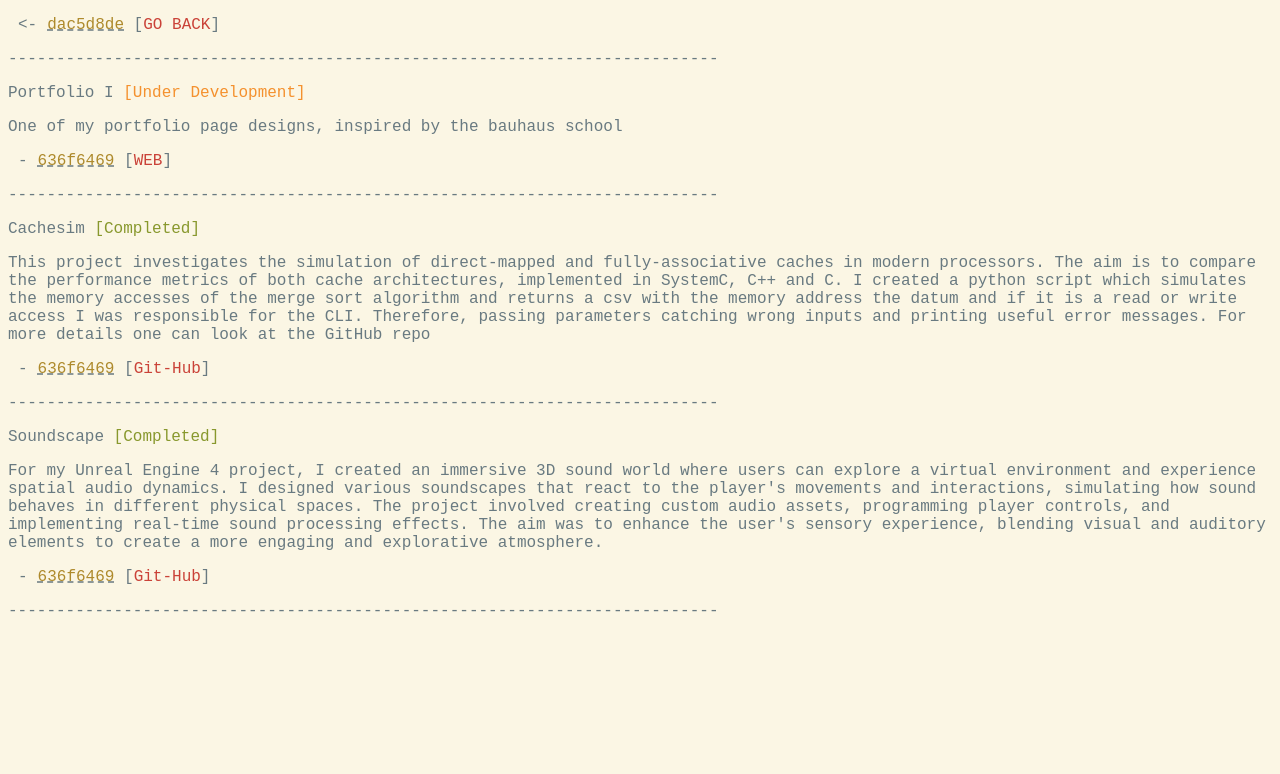
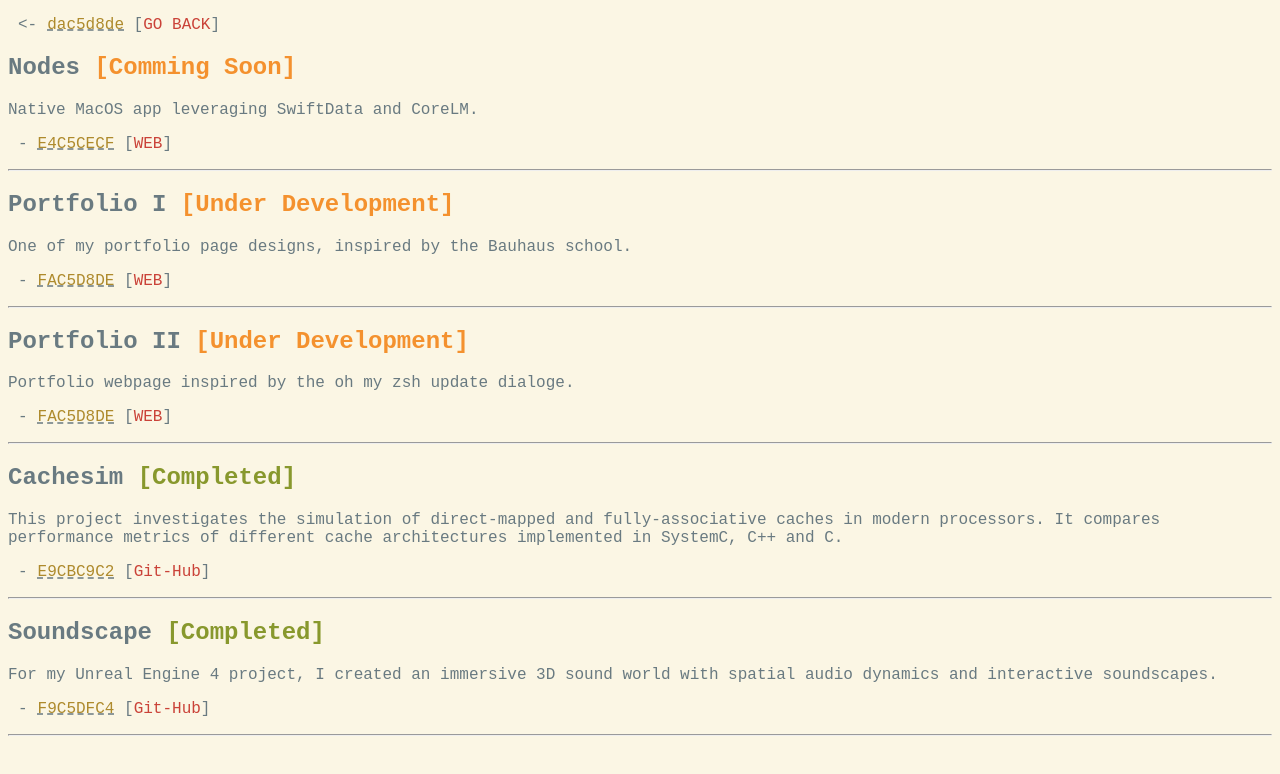
Before and after one commit to Nicolas-Py/portfolio-m, a plain HTML site: page coding.html in a window 1280 px wide. Drawn offline with Linux system fonts and the light colour scheme.

Commit message:
Pull data from json and add new projects  [js, content]

```diff
--- a/coding.html
+++ b/coding.html
@@ -8,18 +8,24 @@
 </head>
 <body>
 <p><span class="dash"><-</span><a href="/portfolio-m/" class="hex">dac5d8de</a> [<span class="page-name">GO BACK</span>]</p>
-<p>--------------------------------------------------------------------------</p>
-<p>Portfolio I<span class="page-name orange"> [Under Development]</span></p>
-<p>One of my portfolio page designs, inspired by the bauhaus school</p>
-<p><span class="dash">-</span><a target="_blank" rel="noopener noreferrer" href="https://nicolas-py.github.io/portfolio-b/" class="hex">636f6469</a> [<span class="page-name">WEB</span>]</p>
-<p>--------------------------------------------------------------------------</p>
-<p>Cachesim<span class="page-name green"> [Completed]</span></p>
-<p>This project investigates the simulation of direct-mapped and fully-associative caches in modern processors. The aim is to compare the performance metrics of both cache architectures, implemented in SystemC, C++ and C. I created a python script which simulates the memory accesses of the merge sort algorithm and returns a csv with the memory address the datum and if it is a read or write access I was responsible for the CLI. Therefore, passing parameters catching wrong inputs and printing useful error messages. For more details one can look at the GitHub repo</p>
-<p><span class="dash">-</span><a target="_blank" rel="noopener noreferrer" href="https://github.com/Nicolas-Py/system-c-gra-project" class="hex">636f6469</a> [<span class="page-name">Git-Hub</span>]</p>
-<p>--------------------------------------------------------------------------</p>
-<p>Soundscape<span class="page-name green"> [Completed]</span></p>
-<p>For my Unreal Engine 4 project, I created an immersive 3D sound world where users can explore a virtual environment and experience spatial audio dynamics. I designed various soundscapes that react to the player's movements and interactions, simulating how sound behaves in different physical spaces. The project involved creating custom audio assets, programming player controls, and implementing real-time sound processing effects. The aim was to enhance the user's sensory experience, blending visual and auditory elements to create a more engaging and explorative atmosphere.</p>
-<p><span class="dash">-</span><a target="_blank" rel="noopener noreferrer" href="https://github.com/Nicolas-Py/ParaboxUnrealProject" class="hex">636f6469</a> [<span class="page-name">Git-Hub</span>]</p>
-<p>--------------------------------------------------------------------------</p>
+<div id="projects-container"></div>
+<script>
+  fetch('projects.json')
+    .then(response => response.json())
+    .then(projects => {
+      const container = document.getElementById('projects-container');
+      projects.forEach(project => {
+        const projectSection = document.createElement('section');
+        projectSection.innerHTML = `
+            <h2>${project.title} <span class="page-name ${project.status === 'Completed' ? 'green' : 'orange'}">[${project.status}]</span></h2>
+            <p>${project.description}</p>
+            <p><span class="dash">-</span><a target="_blank" rel="noopener noreferrer" href=[${project.link.url}] class="hex">${project.link.hex}</a> [<span class="page-name">${project.link.label}</span>]</p>
+            <hr>
+        `;
+        container.appendChild(projectSection);
+      });
+    })
+    .catch(error => console.error('Error loading projects:', error));
+</script>
 </body>
 </html>
--- /dev/null
+++ b/projects.json
@@ -0,0 +1,52 @@
+[
+    {
+        "title": "Nodes",
+        "status": "Comming Soon",
+        "description": "Native MacOS app leveraging SwiftData and CoreLM.",
+        "link": {
+            "url": "https://nicolas-py.github.io/nodes-web/",
+            "label": "WEB",
+            "hex": "E4C5CECF"
+        }
+    },
+    {
+        "title": "Portfolio I",
+        "status": "Under Development",
+        "description": "One of my portfolio page designs, inspired by the Bauhaus school.",
+        "link": {
+            "url": "https://nicolas-py.github.io/portfolio-b/",
+            "label": "WEB",
+            "hex": "FAC5D8DE"
+        }
+    },
+    {
+        "title": "Portfolio II",
+        "status": "Under Development",
+        "description": "Portfolio webpage inspired by the oh my zsh update dialoge.",
+        "link": {
+            "url": "https://nicolas-py.github.io/portfolio-m/",
+            "label": "WEB",
+            "hex": "FAC5D8DE"
+        }
+    },
+    {
+        "title": "Cachesim",
+        "status": "Completed",
+        "description": "This project investigates the simulation of direct-mapped and fully-associative caches in modern processors. It compares performance metrics of different cache architectures implemented in SystemC, C++ and C.",
+        "link": {
+            "url": "https://github.com/Nicolas-Py/system-c-gra-project",
+            "label": "Git-Hub",
+            "hex": "E9CBC9C2"
+        }
+    },
+    {
+        "title": "Soundscape",
+        "status": "Completed",
+        "description": "For my Unreal Engine 4 project, I created an immersive 3D sound world with spatial audio dynamics and interactive soundscapes.",
+        "link": {
+            "url": "https://github.com/Nicolas-Py/ParaboxUnrealProject",
+            "label": "Git-Hub",
+            "hex": "F9C5DFC4"
+        }
+    }
+]
```
